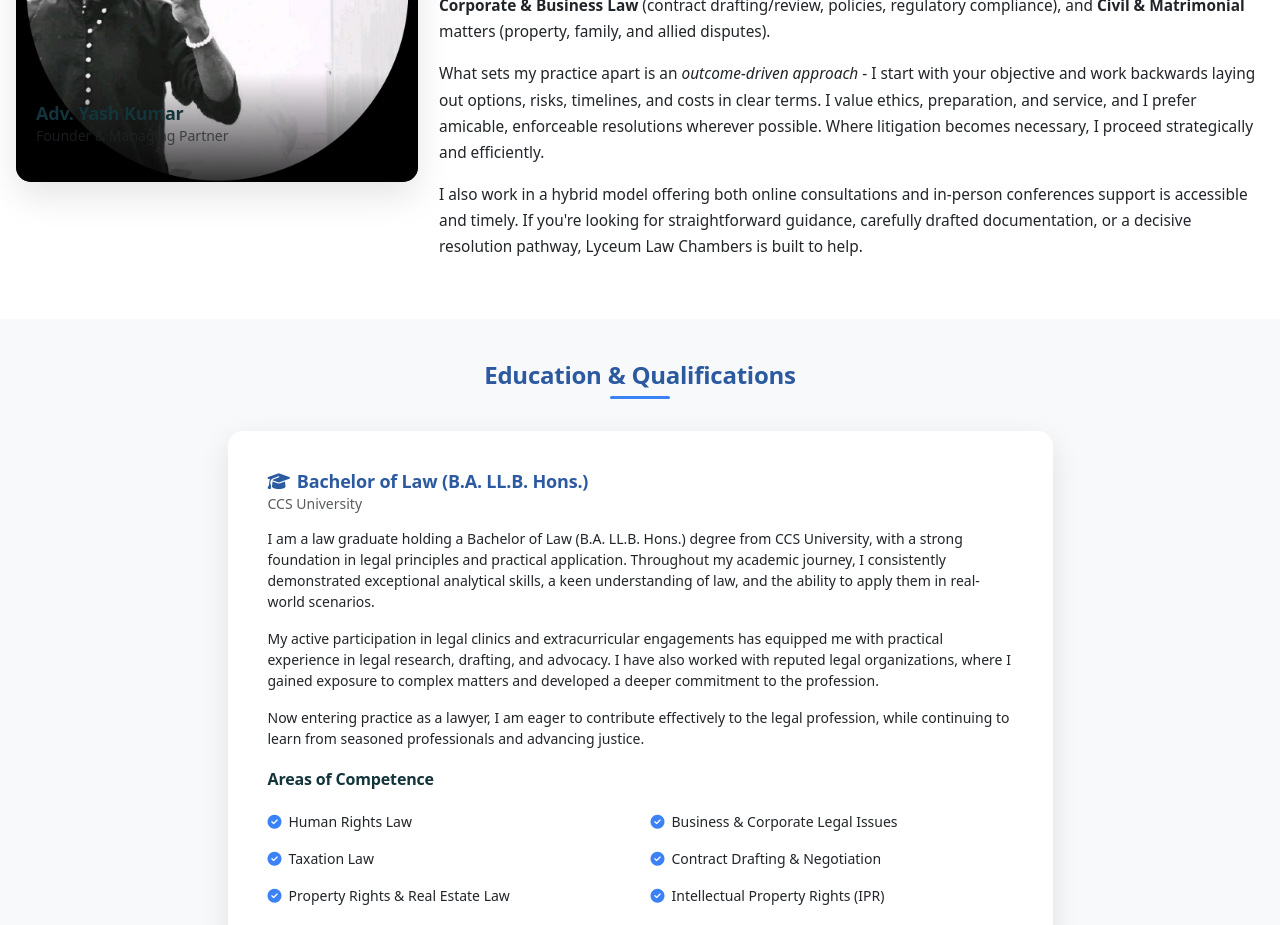
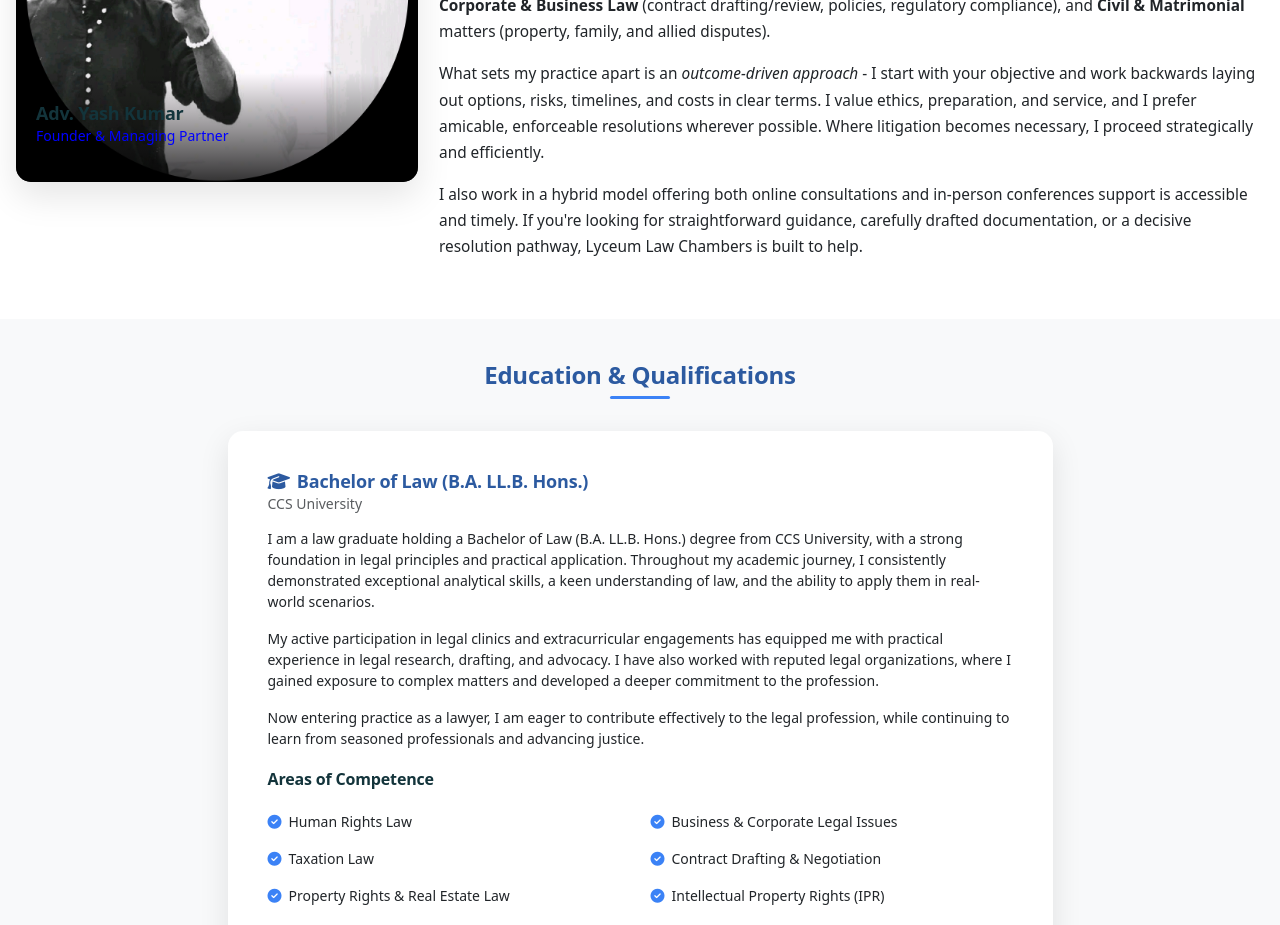
Before and after one commit to rahulrai277/Lyceum-law-chamber, a plain HTML site: page index.html in a window 1280 px wide. Shown: the part 1060-1985 px from the top of the page. Drawn offline with nearby package versions, Linux system fonts and the light colour scheme; a web font is replaced by a local one.

Commit message:
Update index.html

```diff
--- a/index.html
+++ b/index.html
@@ -112,7 +112,7 @@
                         <img src="profile.jpg" alt="Adv. Yash Kumar" class="img-fluid rounded">
                         <div class="founder-info">
                             <h4>Adv. Yash Kumar</h4>
-                            <p style="color: blue;" class="text-muted">Founder & Managing Partner</p>
+                            <p style="color: blue;" class="">Founder & Managing Partner</p>
                         </div>
                     </div>
                 </div>
```
